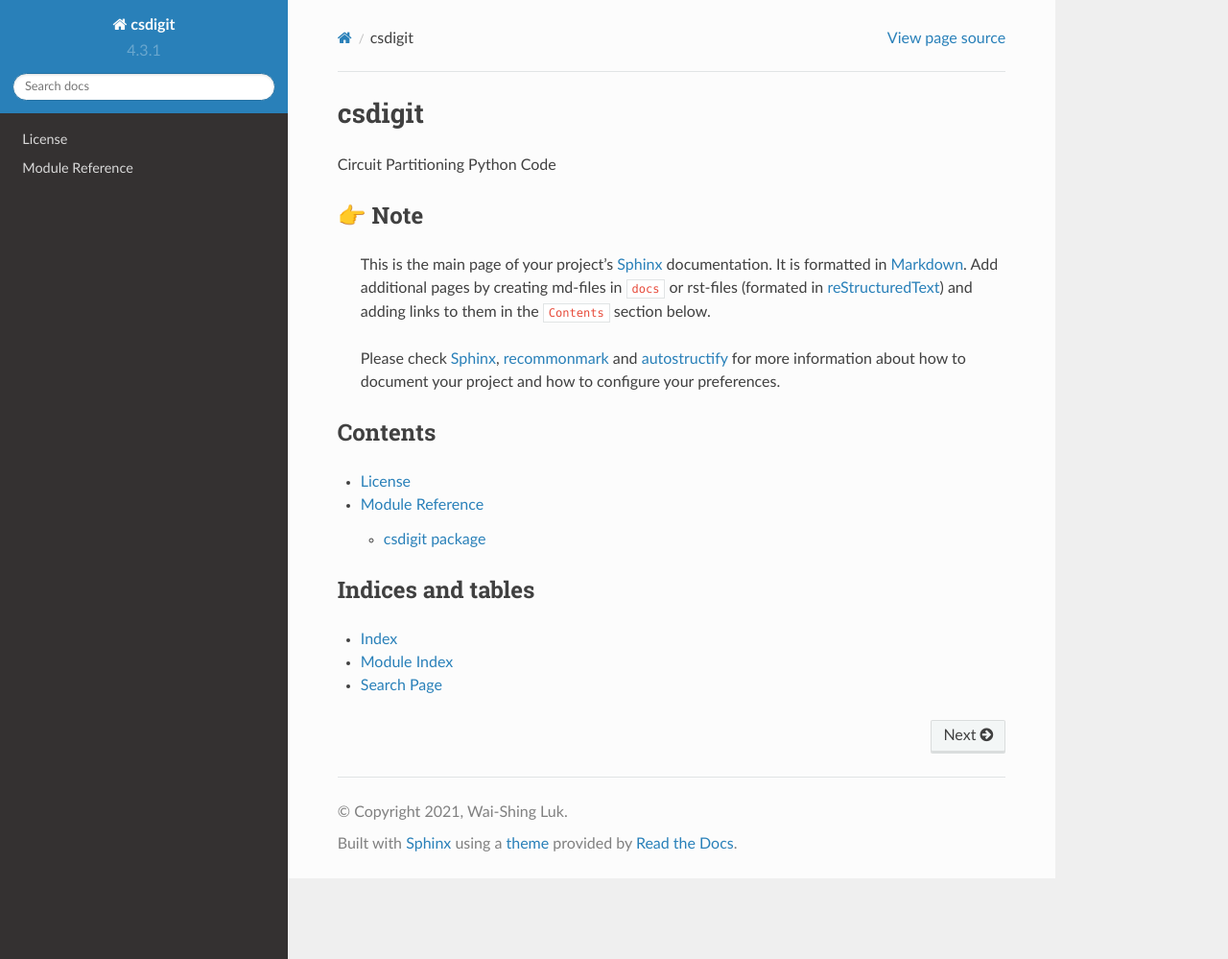
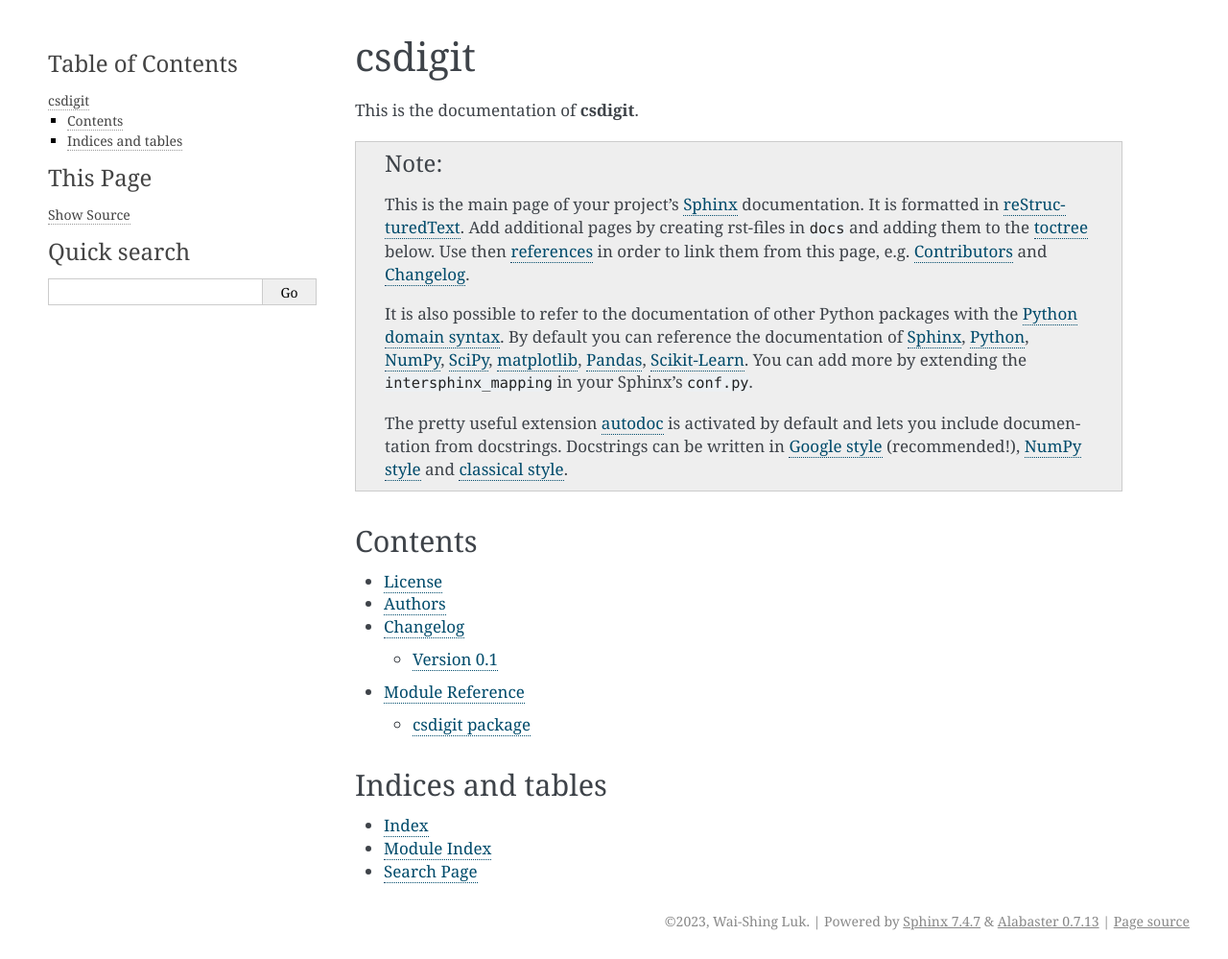
Before and after one commit to luk036/csdigit, a Sphinx documentation site: the page built from docs/index.rst, in a window 1280 px wide and 999 px high. Shown: the whole window at 96% size. Built offline with Sphinx 7.4.7, drawn with Linux system fonts in a browser that asks for light colours.

Commit message:
update by new pyscaffold

```diff
--- a/docs/conf.py
+++ b/docs/conf.py
@@ -7,16 +7,13 @@
 # All configuration values have a default; values that are commented out
 # serve to show the default.
 
-import inspect
 import os
+import sys
 import shutil
-import sys
 
 # -- Path setup --------------------------------------------------------------
 
-__location__ = os.path.join(
-    os.getcwd(), os.path.dirname(inspect.getfile(inspect.currentframe()))
-)
+__location__ = os.path.dirname(__file__)
 
 # If extensions (or modules to document with autodoc) are in another directory,
 # add these directories to sys.path here. If the directory is relative to the
@@ -26,7 +23,7 @@
 # -- Run sphinx-apidoc -------------------------------------------------------
 # This hack is necessary since RTD does not issue `sphinx-apidoc` before running
 # `sphinx-build -b html . _build/html`. See Issue:
-# https://github.com/rtfd/readthedocs.org/issues/1139
+# https://github.com/readthedocs/readthedocs.org/issues/1139
 # DON'T FORGET: Check the box "Install your project inside a virtualenv using
 # setup.py install" in the RTD Advanced Settings.
 # Additionally it helps us to avoid running apidoc manually
@@ -46,10 +43,7 @@
 try:
     import sphinx
 
-    cmd_line_template = (
-        "sphinx-apidoc --implicit-namespaces -f -o {outputdir} {moduledir}"
-    )
-    cmd_line = cmd_line_template.format(outputdir=output_dir, moduledir=module_dir)
+    cmd_line = f"sphinx-apidoc --implicit-namespaces -f -o {output_dir} {module_dir}"
 
     args = cmd_line.split(" ")
     if tuple(sphinx.__version__.split(".")) >= ("1", "7"):
@@ -83,29 +77,8 @@
 # Add any paths that contain templates here, relative to this directory.
 templates_path = ["_templates"]
 
-
-# Configure AutoStructify
-# https://recommonmark.readthedocs.io/en/latest/auto_structify.html
-def setup(app):
-    from recommonmark.transform import AutoStructify
-
-    params = {
-        "enable_auto_toc_tree": True,
-        "auto_toc_tree_section": "Contents",
-        "auto_toc_maxdepth": 2,
-        "enable_eval_rst": True,
-        "enable_math": True,
-        "enable_inline_math": True,
-    }
-    app.add_config_value("recommonmark_config", params, True)
-    app.add_transform(AutoStructify)
-
-
-# Enable markdown
-extensions.append("recommonmark")
-
 # The suffix of source filenames.
-source_suffix = [".rst", ".md"]
+source_suffix = ".rst"
 
 # The encoding of source files.
 # source_encoding = 'utf-8-sig'
@@ -115,16 +88,25 @@
 
 # General information about the project.
 project = "csdigit"
-copyright = "2021, Wai-Shing Luk"
+copyright = "2023, Wai-Shing Luk"
 
 # The version info for the project you're documenting, acts as replacement for
 # |version| and |release|, also used in various other places throughout the
 # built documents.
 #
-# The short X.Y version.
-version = ""  # Is set by calling `setup.py docs`
-# The full version, including alpha/beta/rc tags.
-release = ""  # Is set by calling `setup.py docs`
+# version: The short X.Y version.
+# release: The full version, including alpha/beta/rc tags.
+# If you don’t need the separation provided between version and release,
+# just set them both to the same value.
+try:
+    from csdigit import __version__ as version
+except ImportError:
+    version = ""
+
+if not version or version.lower() == "unknown":
+    version = os.getenv("READTHEDOCS_VERSION", "unknown")  # automatically set by RTD
+
+release = version
 
 # The language for content autogenerated by Sphinx. Refer to documentation
 # for a list of supported languages.
@@ -163,32 +145,30 @@
 # If true, keep warnings as "system message" paragraphs in the built documents.
 # keep_warnings = False
 
+# If this is True, todo emits a warning for each TODO entries. The default is False.
+todo_emit_warnings = True
+
 
 # -- Options for HTML output -------------------------------------------------
 
 # The theme to use for HTML and HTML Help pages.  See the documentation for
 # a list of builtin themes.
-html_theme = "sphinx_rtd_theme"
+html_theme = "alabaster"
 
 # Theme options are theme-specific and customize the look and feel of a theme
 # further.  For a list of options available for each theme, see the
 # documentation.
-# html_theme_options = {
-#     "sidebar_width": "300px",
-#     "page_width": "1200px"
-# }
+html_theme_options = {
+    "sidebar_width": "300px",
+    "page_width": "1200px"
+}
 
 # Add any paths that contain custom themes here, relative to this directory.
 # html_theme_path = []
 
 # The name for this set of Sphinx documents.  If None, it defaults to
 # "<project> v<release> documentation".
-try:
-    from csdigit import __version__ as version
-except ImportError:
-    pass
-else:
-    release = version
+# html_title = None
 
 # A shorter title for the navigation bar.  Default is the same as html_title.
 # html_short_title = None
@@ -292,12 +272,15 @@
 # -- External mapping --------------------------------------------------------
 python_version = ".".join(map(str, sys.version_info[0:2]))
 intersphinx_mapping = {
-    "sphinx": ("http://www.sphinx-doc.org/en/stable", None),
+    "sphinx": ("https://www.sphinx-doc.org/en/master", None),
     "python": ("https://docs.python.org/" + python_version, None),
     "matplotlib": ("https://matplotlib.org", None),
-    "numpy": ("https://docs.scipy.org/doc/numpy", None),
+    "numpy": ("https://numpy.org/doc/stable", None),
     "sklearn": ("https://scikit-learn.org/stable", None),
     "pandas": ("https://pandas.pydata.org/pandas-docs/stable", None),
     "scipy": ("https://docs.scipy.org/doc/scipy/reference", None),
+    "setuptools": ("https://setuptools.pypa.io/en/stable/", None),
     "pyscaffold": ("https://pyscaffold.org/en/stable", None),
 }
+
+print(f"loading configurations for {project} {version} ...", file=sys.stderr)
--- a/setup.cfg
+++ b/setup.cfg
@@ -121,5 +121,5 @@
 [pyscaffold]
 # PyScaffold's parameters when the project was created.
 # This will be used when updating. Do not change!
-version = 4.3.1
+version = 4.5
 package = csdigit
--- a/setup.py
+++ b/setup.py
@@ -2,7 +2,7 @@
     Setup file for csdigit.
     Use setup.cfg to configure your project.
 
-    This file was generated with PyScaffold 4.3.1.
+    This file was generated with PyScaffold 4.5.
     PyScaffold helps you to put up the scaffold of your new Python project.
     Learn more under: https://pyscaffold.org/
 """
--- a/src/csdigit/__init__.py
+++ b/src/csdigit/__init__.py
@@ -8,7 +8,7 @@
 
 try:
     # Change here if project is renamed and does not equal the package name
-    dist_name = "csdigit"
+    dist_name = __name__
     __version__ = version(dist_name)
 except PackageNotFoundError:  # pragma: no cover
     __version__ = "unknown"
```
Also changed, not shown: 1 other file.
